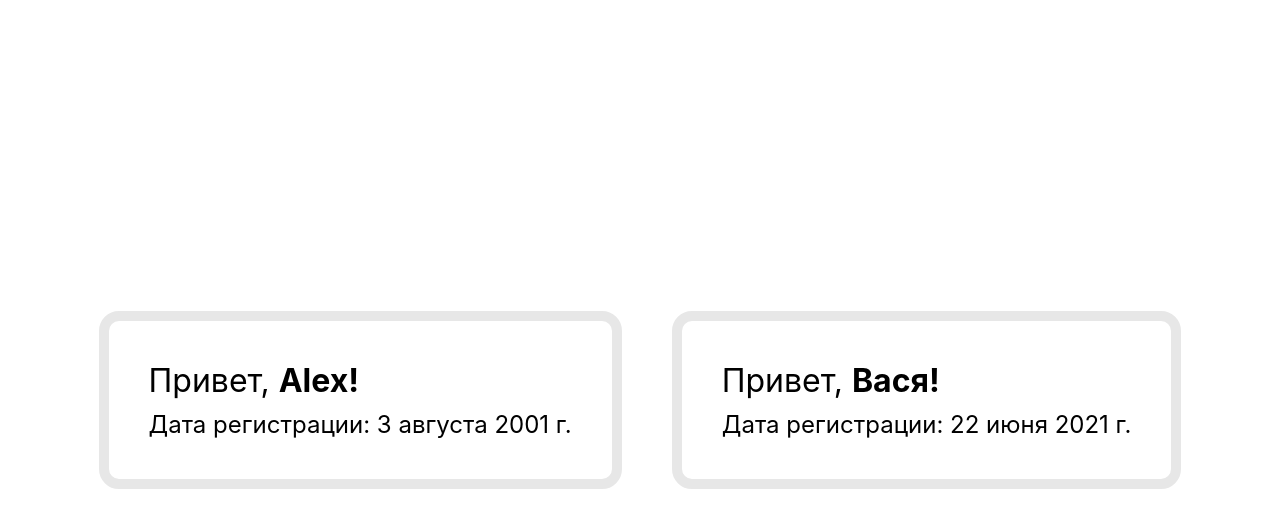
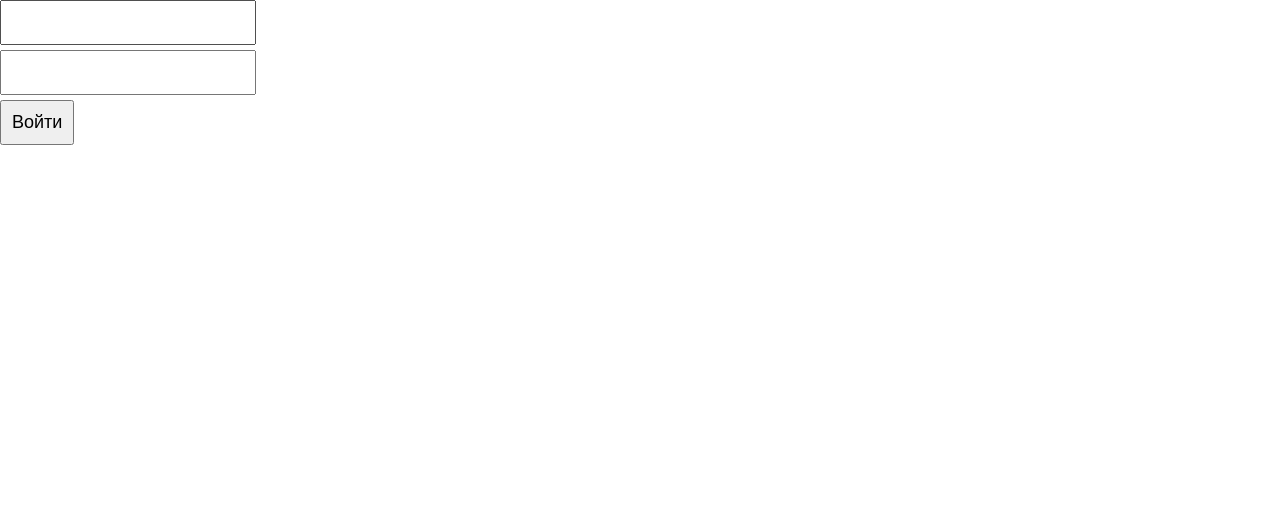
Before and after one commit to merzhoev/home-work-1, a React (Create React App) app: page / in a window 1280 px wide. Shown: the top 528 px of the page. Built offline with nearby package versions, Linux system fonts and the light colour scheme; the HTML template or start-up script is replaced by a standard one.

Commit message:
Сделал урок №2

```diff
--- a/src/index.js
+++ b/src/index.js
@@ -2,7 +2,8 @@ import React from 'react';
 import ReactDOM from 'react-dom';
 import './index.css';
 
-import App from './tutorial-1/App';
+// import App from './tutorial-1/App';
+import App from './tutorial-2/App';
 
 ReactDOM.render(
   <React.StrictMode>
--- /dev/null
+++ b/src/tutorial-2/App.css
@@ -0,0 +1,10 @@
+input,
+button {
+  font-size: 18px;
+  padding: 10px;
+}
+
+.auth__email,
+.auth__password {
+  margin-bottom: 5px;
+}
--- /dev/null
+++ b/src/tutorial-2/App.js
@@ -0,0 +1,44 @@
+import './App.css';
+
+function App() {
+  let email = '';
+  let password = '';
+
+  function universalHandler(e) {
+    if (e.target.type === 'text') {
+      email = e.target.value;
+      console.log('email: ', email);
+    } else {
+      password = e.target.value;
+      console.log('password: ', password);
+    }
+  }
+
+  function handleSubmit(e) {
+    e.preventDefault();
+
+    if (!email.trim() || !password.trim()) {
+      alert('Заполните поля');
+    } else {
+      console.log({ email, password });
+      e.target[0].value = e.target[1].value = '';
+      email = password = '';
+    }
+  }
+
+  return (
+    <div className="auth">
+      <form onSubmit={handleSubmit}>
+        <div className="auth__email">
+          <input onChange={universalHandler} type="text" />
+        </div>
+        <div className="auth__password">
+          <input onChange={universalHandler} type="password" />
+        </div>
+        <button type="submit">Войти</button>
+      </form>
+    </div>
+  );
+}
+
+export default App;
```
